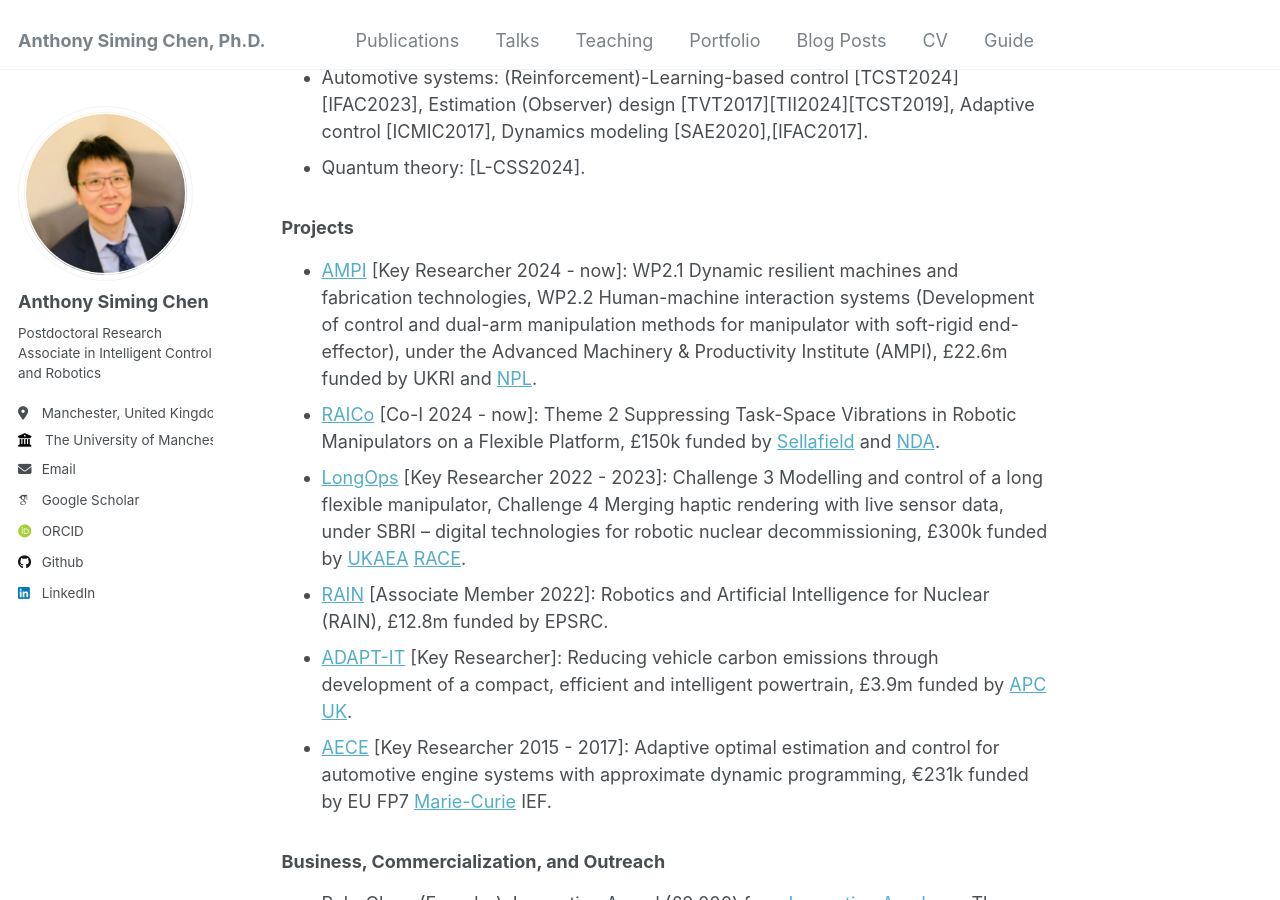
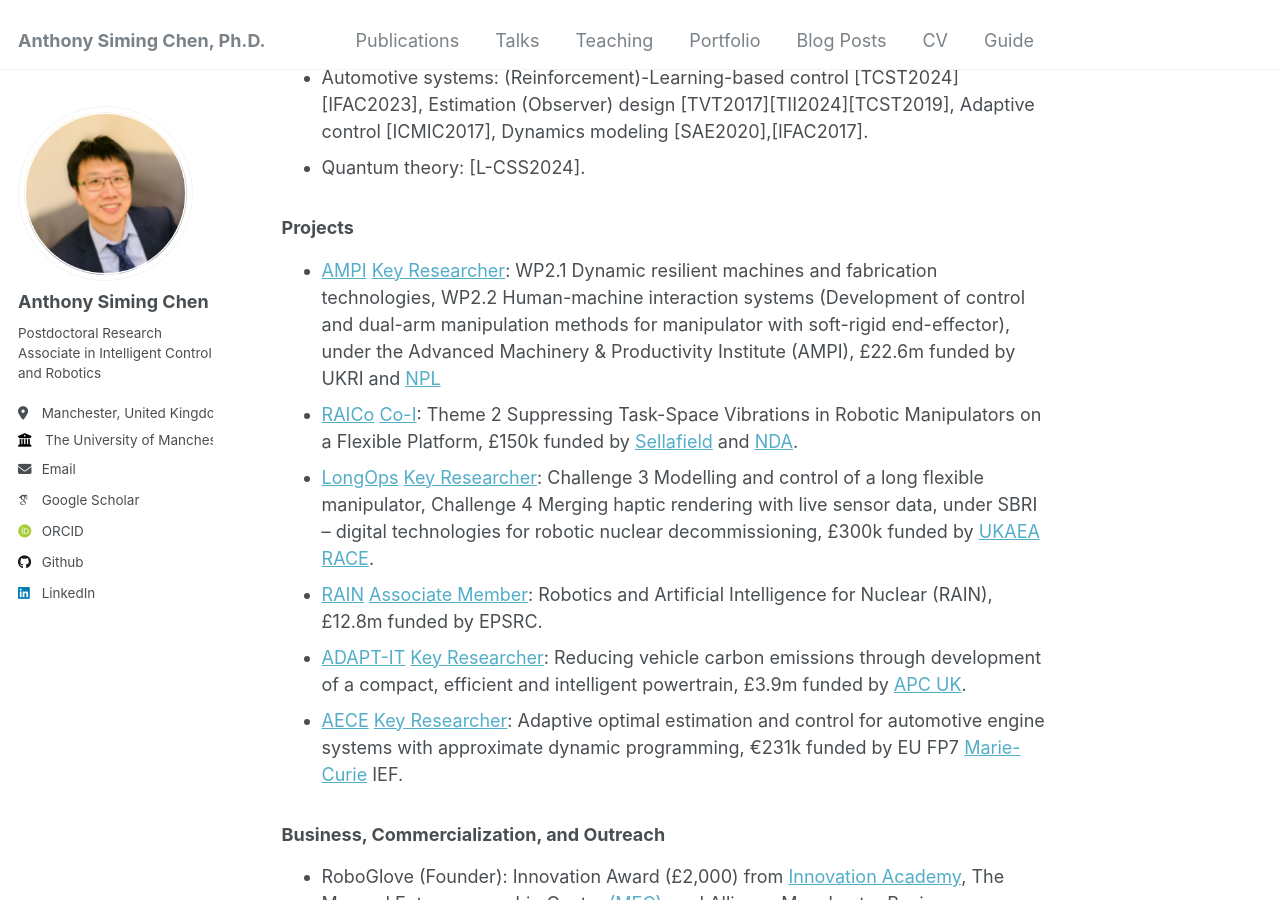
Before and after one commit to Anthony-S-Chen/Anthony-S-Chen.github.io, a Jekyll site: the page built from _pages/about.md, in a window 1280 px wide and 900 px high, scrolled down 671 px. Built offline with Jekyll 4.4.1, drawn with Linux system fonts in a browser that asks for light colours; some web fonts are replaced.

Commit message:
Update about.md

```diff
--- a/_pages/about.md
+++ b/_pages/about.md
@@ -23,12 +23,12 @@ My research interests focus on intelligent control and robotics. I have been dev
 
 
 ### Projects
-- [AMPI](https://www.manchester.ac.uk/about/news/north-west-england-primed-to-become-advanced-manufacturing-hub-with-new-government-funding/) [Key Researcher 2024 - now]: WP2.1 Dynamic resilient machines and fabrication technologies, WP2.2 Human-machine interaction systems (Development of control and dual-arm manipulation methods for manipulator with soft-rigid end-effector), under the Advanced Machinery & Productivity Institute (AMPI), £22.6m funded by UKRI and [NPL](https://www.npl.co.uk/).
-- [RAICo](https://www.gov.uk/government/news/new-robotics-hub-opens-in-west-cumbria) [Co-I 2024 - now]: Theme 2 Suppressing Task-Space Vibrations in Robotic Manipulators on a Flexible Platform, £150k funded by [Sellafield](https://www.gov.uk/government/organisations/sellafield-ltd) and [NDA](https://www.gov.uk/government/organisations/nuclear-decommissioning-authority).
-- [LongOps](https://race.ukaea.uk/programmes/longops/) [Key Researcher 2022 - 2023]: Challenge 3 Modelling and control of a long flexible manipulator, Challenge 4 Merging haptic rendering with live sensor data, under SBRI – digital technologies for robotic nuclear decommissioning, £300k funded by [UKAEA](https://www.gov.uk/government/organisations/uk-atomic-energy-authority) [RACE](https://race.ukaea.uk/).
-- [RAIN](https://rainhub.org.uk/) [Associate Member 2022]: Robotics and Artificial Intelligence for Nuclear (RAIN), £12.8m funded by EPSRC.
-- [ADAPT-IT](https://www.apcuk.co.uk/impact/funded-projects/westfield-adapt/) [Key Researcher]: Reducing vehicle carbon emissions through development of a compact, efficient and intelligent powertrain, £3.9m funded by [APC UK](https://www.apcuk.co.uk/).
-- [AECE](https://cordis.europa.eu/project/id/625531) [Key Researcher 2015 - 2017]: Adaptive optimal estimation and control for automotive engine systems with approximate dynamic programming, €231k funded by EU FP7 [Marie-Curie](https://marie-sklodowska-curie-actions.ec.europa.eu/actions/postdoctoral-fellowships) IEF.
+- [AMPI](https://www.manchester.ac.uk/about/news/north-west-england-primed-to-become-advanced-manufacturing-hub-with-new-government-funding/) [Key Researcher](2023-now): WP2.1 Dynamic resilient machines and fabrication technologies, WP2.2 Human-machine interaction systems (Development of control and dual-arm manipulation methods for manipulator with soft-rigid end-effector), under the Advanced Machinery & Productivity Institute (AMPI), £22.6m funded by UKRI and [NPL](https://www.npl.co.uk/)
+- [RAICo](https://www.gov.uk/government/news/new-robotics-hub-opens-in-west-cumbria) [Co-I](2024-now): Theme 2 Suppressing Task-Space Vibrations in Robotic Manipulators on a Flexible Platform, £150k funded by [Sellafield](https://www.gov.uk/government/organisations/sellafield-ltd) and [NDA](https://www.gov.uk/government/organisations/nuclear-decommissioning-authority).
+- [LongOps](https://race.ukaea.uk/programmes/longops/) [Key Researcher](2022-2023): Challenge 3 Modelling and control of a long flexible manipulator, Challenge 4 Merging haptic rendering with live sensor data, under SBRI – digital technologies for robotic nuclear decommissioning, £300k funded by [UKAEA](https://www.gov.uk/government/organisations/uk-atomic-energy-authority) [RACE](https://race.ukaea.uk/).
+- [RAIN](https://rainhub.org.uk/) [Associate Member](2022): Robotics and Artificial Intelligence for Nuclear (RAIN), £12.8m funded by EPSRC.
+- [ADAPT-IT](https://www.apcuk.co.uk/impact/funded-projects/westfield-adapt/) [Key Researcher](2017-2022): Reducing vehicle carbon emissions through development of a compact, efficient and intelligent powertrain, £3.9m funded by [APC UK](https://www.apcuk.co.uk/).
+- [AECE](https://cordis.europa.eu/project/id/625531) [Key Researcher](2015-2017): Adaptive optimal estimation and control for automotive engine systems with approximate dynamic programming, €231k funded by EU FP7 [Marie-Curie](https://marie-sklodowska-curie-actions.ec.europa.eu/actions/postdoctoral-fellowships) IEF.
 
 ### Business, Commercialization, and Outreach
 - RoboGlove (Founder): Innovation Award (£2,000) from [Innovation Academy](https://www.linkedin.com/in/uom-innovation-academy/?originalSubdomain=uk), The Masood Entrepreneurship Centre [(MEC)](https://www.entrepreneurship.manchester.ac.uk/), and Alliance Manchester Business School[(Alliance MBS)](https://www.alliancembs.manchester.ac.uk/);
```
